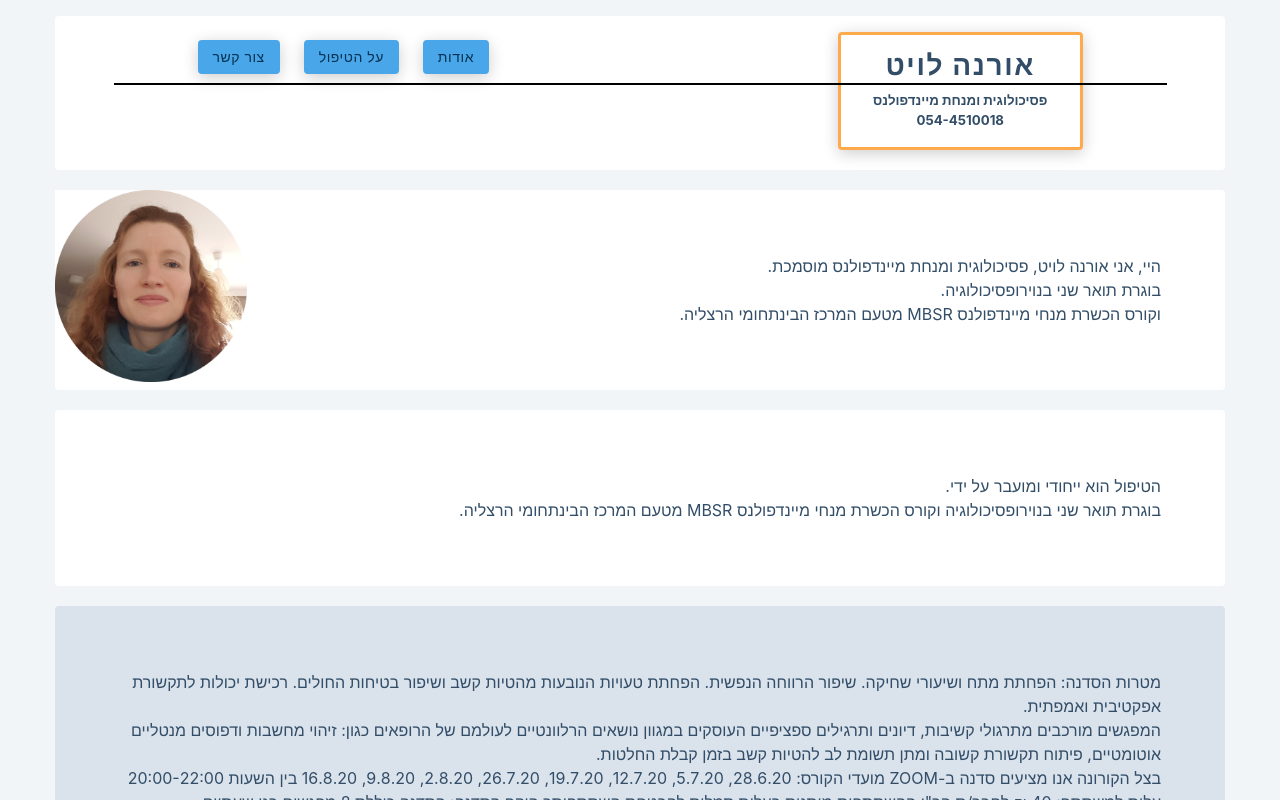
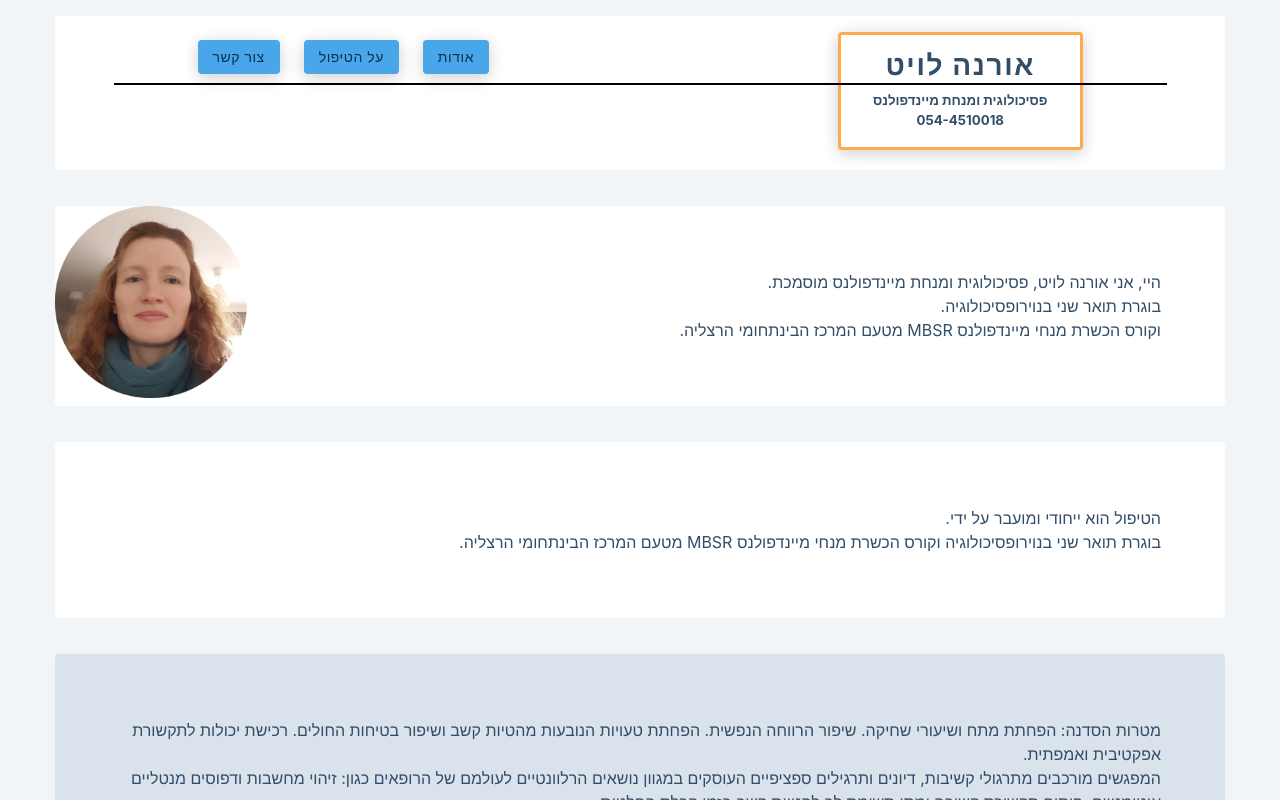
Before and after one commit to maya-dot/orna-page, a React (Create React App) app: page / in a window 1280 px wide. Shown: the top 800 px of the page. Built offline with nearby package versions, Linux system fonts and the light colour scheme.

Commit message:
Update index.css

```diff
--- a/src/index.css
+++ b/src/index.css
@@ -66,6 +66,7 @@ body {
   color: var(--clr-grey-1);
   line-height: 1.5;
   font-size: 0.875rem;
+  box-sizing: border-box;
 }
 ul {
   list-style-type: none;
@@ -205,7 +206,7 @@ button {
   padding: 4rem;
   direction: rtl;
 }
-main {
+section {
   min-height: 20vh;
   display: flex;
   justify-content: center;
```
